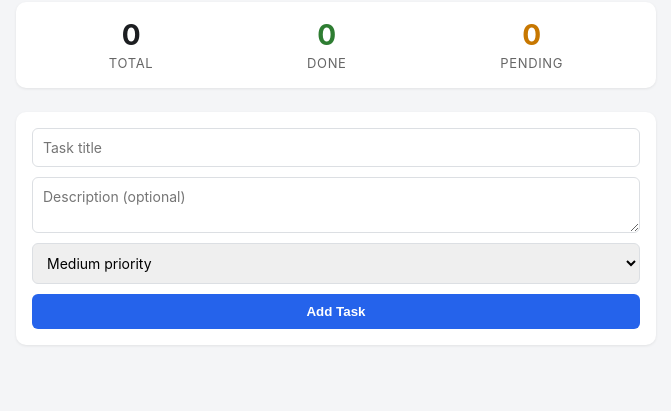
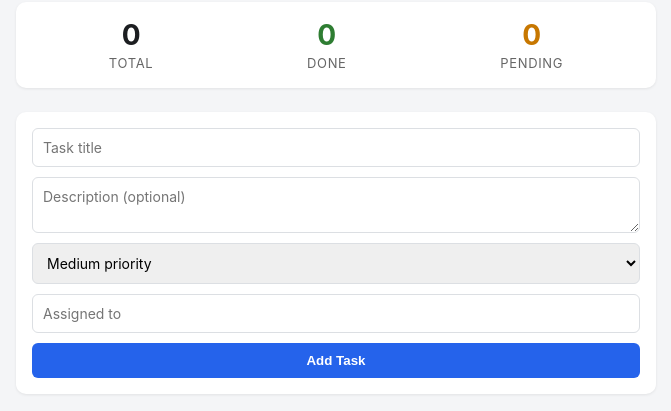
Before and after one commit to Nehatere/task_manager, a plain HTML site: page frontend/index.html in a window 1280 px wide. Shown: the part 122-533 px from the top of the page, without its empty margins (304-975 px from the left). Drawn offline with Linux system fonts and the light colour scheme; no server answers.

Commit message:
Update index.html

```diff
--- a/frontend/index.html
+++ b/frontend/index.html
@@ -15,10 +15,12 @@
         <span class="summary-count" id="total-count">0</span>
         <span class="summary-label">Total</span>
       </div>
+
       <div class="summary-item done">
         <span class="summary-count" id="done-count">0</span>
         <span class="summary-label">Done</span>
       </div>
+
       <div class="summary-item pending">
         <span class="summary-count" id="pending-count">0</span>
         <span class="summary-label">Pending</span>
@@ -26,22 +28,43 @@
     </section>
 
     <form id="task-form" class="task-form">
-      <input type="text" id="title" placeholder="Task title" required />
-      <textarea id="description" placeholder="Description (optional)"></textarea>
+
+      <input
+        type="text"
+        id="title"
+        placeholder="Task title"
+        required
+      />
+
+      <textarea
+        id="description"
+        placeholder="Description (optional)"
+      ></textarea>
+
       <select id="priority">
         <option value="low">Low priority</option>
         <option value="medium" selected>Medium priority</option>
         <option value="high">High priority</option>
       </select>
+
+      <input
+        type="text"
+        id="assignedTo"
+        placeholder="Assigned to"
+      />
+
       <button type="submit">Add Task</button>
+
     </form>
 
     <p id="error-message" class="error-message"></p>
 
     <ul id="task-list" class="task-list"></ul>
+
   </main>
 
   <script src="config.js"></script>
   <script src="app.js"></script>
+
 </body>
 </html>
```
